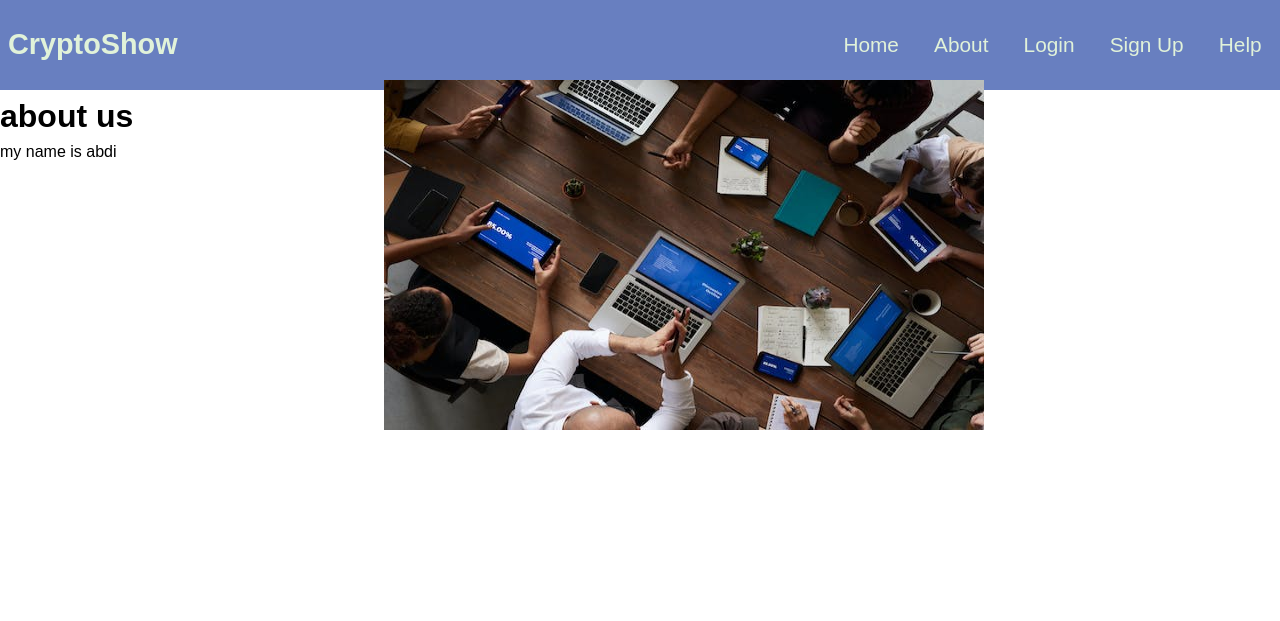
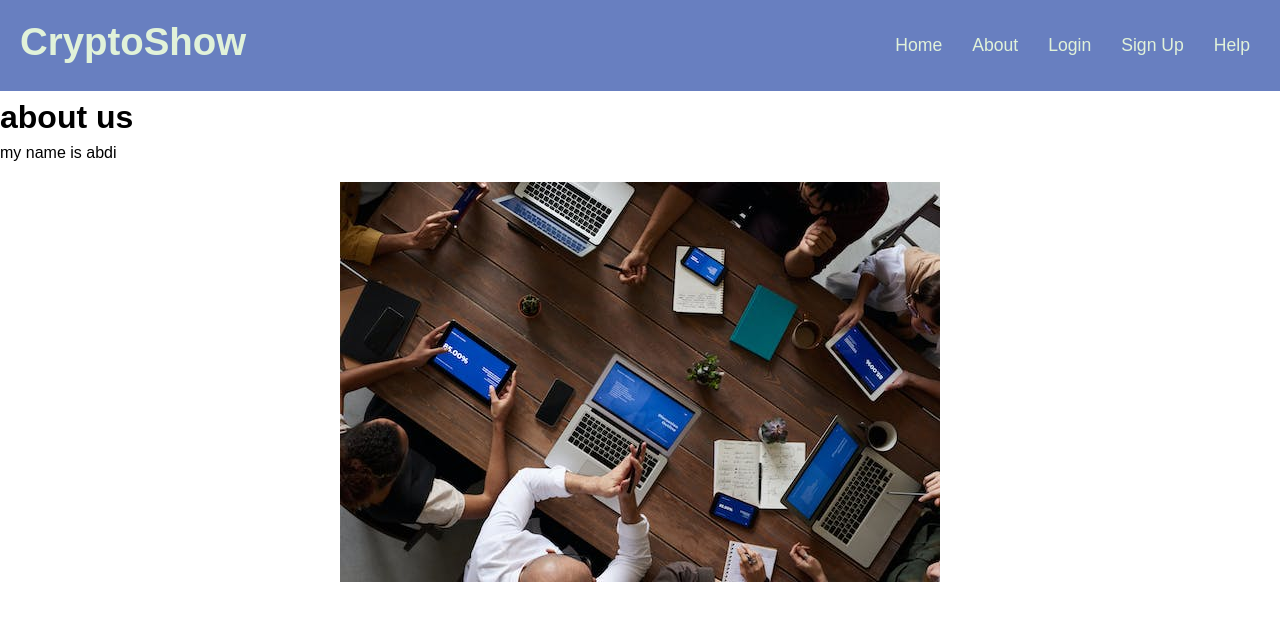
Before and after one commit to its-ym/web-dev-group, a PHP site: page /about.html in a window 1280 px wide. Shown: the top 621 px of the page. Run offline with PHP 8.4, Linux system fonts and the light colour scheme.

Commit message:
Update style.css

```diff
--- a/web-dev-coursework/style.css
+++ b/web-dev-coursework/style.css
@@ -203,41 +203,75 @@ nav a:hover {
     color: #ccc;
   }
 
+  header {
+    background-color: hsl(224, 41%, 58%);
+    color: hsl(100, 50%, 90%);
+    font-size: 1.2rem;
+    padding: 20px;
+}
+
+header h1 {
+    margin: 0;
+}
+
+#menu {
+    display: flex;
+    gap: 10px;
+    padding: 10px 0;
+}
+
+#menu a {
+    text-decoration: none;
+    color: inherit;
+    padding: 5px 10px;
+    font-size: 1.1rem;
+    transition: background-color 0.4s;
+}
+
+#menu a:hover {
+    background-color: hsl(240, 18%, 38%);
+}
+
 .try {
-  position: absolute;
-  top: 10%;
-  left: 30%;
-  width: 600px;
-  height: 350px;
+    max-width: 100%;
+    height: auto;
+    display: block;
+    margin: 20px auto;
 }
 
 .event-info-container {
-  position: absolute;
-  top: 69%;
-  right: 82%;
-  transform: translateY(-50%);
-  width: 300px;
-  padding: 0.5rem;
+    max-width: 800px;
+    margin: 0 auto;
+    padding: 20px;
+    background-color: #f9f9f9;
+    border-radius: 10px;
 }
 
 .event-info-container h1 {
     color: #6878bd;
-  font-size: 2em;
+    font-size: 2rem;
+    margin-bottom: 10px;
 }
 
 .event-info-container p {
-  margin-bottom: 20px;
-  font-size: 1.2em;
-}
-
-.event-info-container .info {
-  font-size: 1.1em;
+    font-size: 1.1rem;
     margin-bottom: 10px;
 }
 
+.event-info-container h2, .event-info-container h3, .event-info-container h4 {
+    color: #6878bd;
+    margin-top: 20px;
+}
+
+.event-info-container ul {
+    list-style-type: none;
+    padding-left: 20px;
+}
+
 .event-info-container a {
+    display: inline-block;
     text-decoration: none;
-  color: #faf9f9;
+    color: #fff;
     background-color: #6878bd;
     padding: 10px 20px;
     border-radius: 5px;
```
Lines whose indentation alone changed are shown as unchanged.
